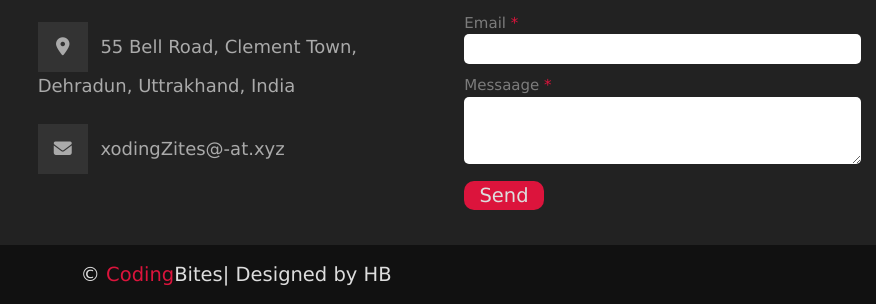
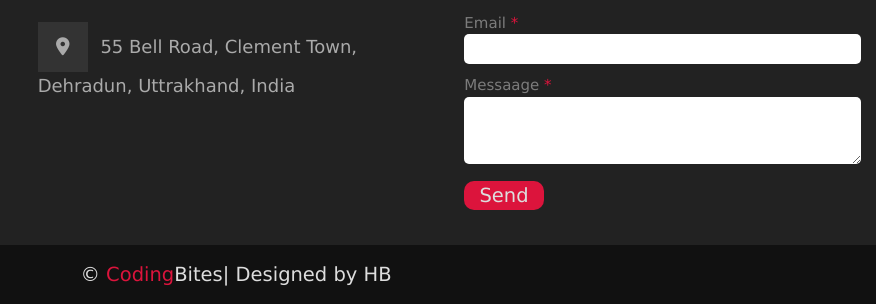
Before and after one commit to bharshit/CodingBites, a plain HTML site: page index.html in a window 1280 px wide. Shown: the part 8399-8703 px from the top of the page, 404-1280 px from the left. Drawn offline with nearby package versions, Linux system fonts and the light colour scheme.

Commit message:
Update index.html
change email

```diff
--- a/index.html
+++ b/index.html
@@ -349,9 +349,6 @@
                                 55 Bell Road, Clement Town, Dehradun, Uttrakhand, India
                             </a>
 
-                            <a href="#mailto:codingBites@xyz"><i class="fas fa-envelope"></i>
-                                xodingZites@-at.xyz
-                            </a>
                         </div>
                     </div>
 
```
